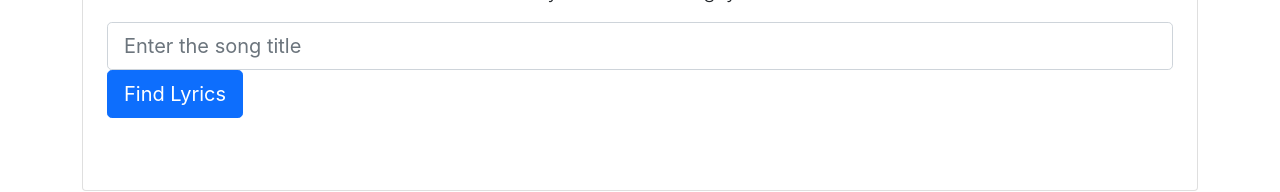
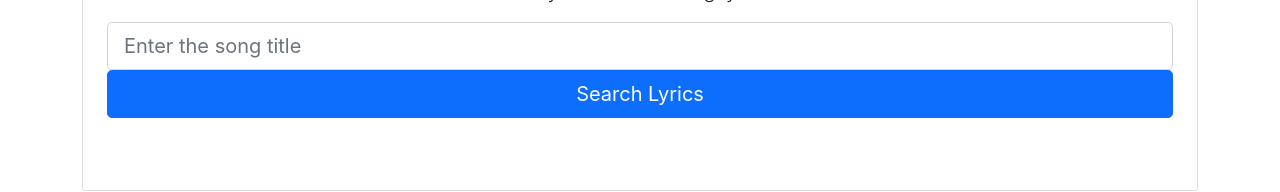
Before and after one commit to MuizU/lyric-findr, a React (Create React App) app: page / in a window 1280 px wide. Shown: the part 222-414 px from the top of the page. Built offline with nearby package versions, Linux system fonts and the light colour scheme; no server answers.

Commit message:
Made search bar wide

```diff
--- a/src/components/tracks/Search.js
+++ b/src/components/tracks/Search.js
@@ -30,7 +30,6 @@ class Search extends Component {
 
     this.setState({trackTitle:''})
 
-  console.log("REQUEST DATA: ",req)
   }
   render() {
     return (
@@ -48,11 +47,12 @@ class Search extends Component {
                   <input
                     type="text" placeholder="Enter the song title"
                     name="trackTitle" value={this.state.trackTitle}
-                    onChange={this.onChange.bind(this)} className="form-control form-control-lg"
+                    onChange={this.onChange.bind(this)}
+                    className="form-control form-control-lg"
                   />
                 </div>
-                  <button className="btn btn-primary btn-lg btn-block mb-5" type="submit">
-                  Find Lyrics</button>
+                  <button className="col-12 btn btn-primary btn-lg input-block-level mb-5" type="submit">
+                  Search Lyrics</button>
               </form>
             </div>
           )
```
